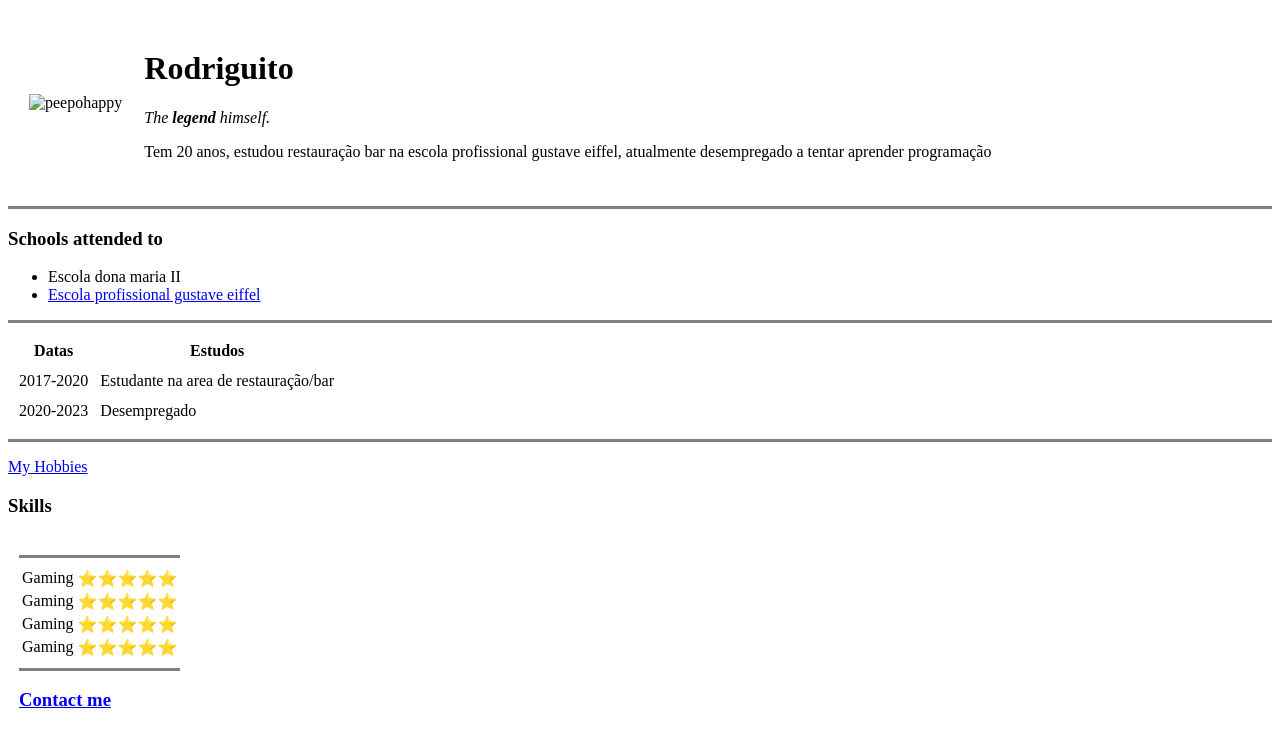
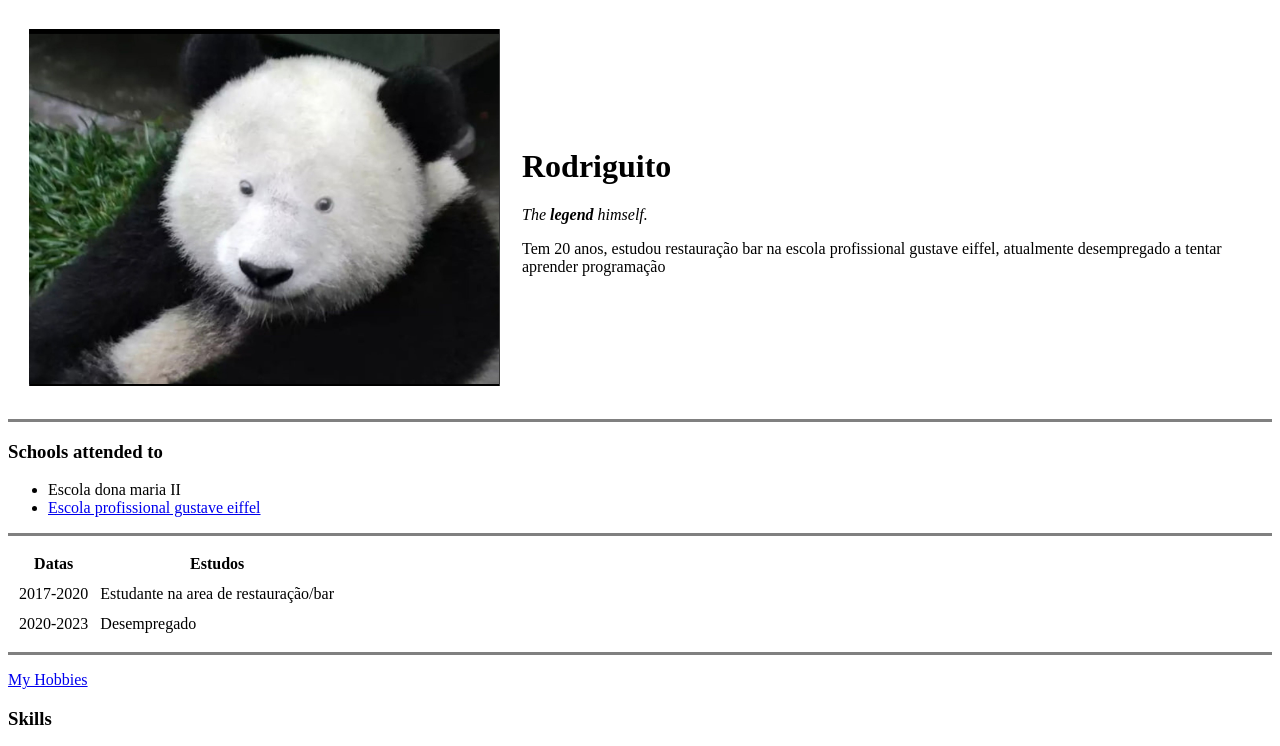
Before and after one commit to Rodrigo-Ramos02/CV, a plain HTML site: page index.html in a window 1280 px wide. Shown: the top 746 px of the page. Drawn offline with Linux system fonts and the light colour scheme.

Commit message:
Update index.html

```diff
--- a/index.html
+++ b/index.html
@@ -7,7 +7,7 @@
  <body>
     <table cellspacing="20">
         <tr>
-            <td><img src="images/panda forte.png" alt="peepohappy"></td>
+            <td><img src="panda forte.png" alt="peepo happy"></td>
             <td><h1>Rodriguito</h1>
                 <p><em>The <strong>legend</strong>  himself.</em></p>
                 <p>
```
